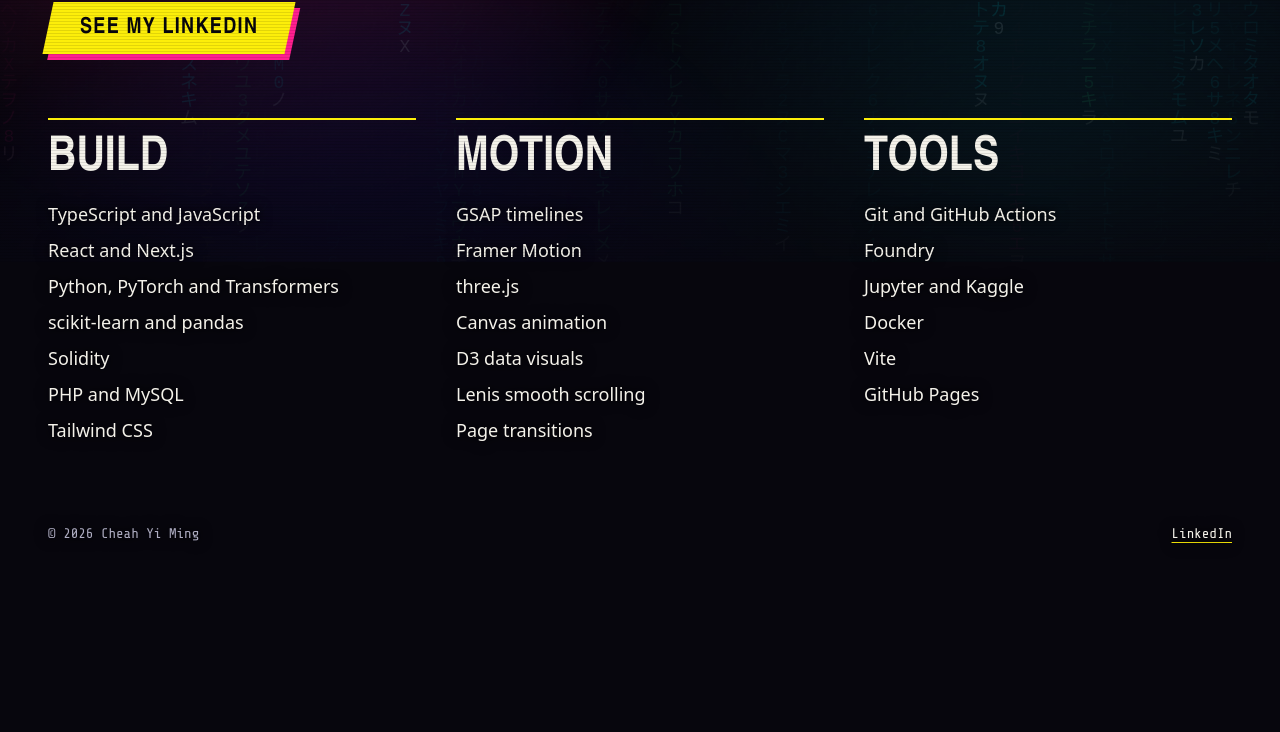
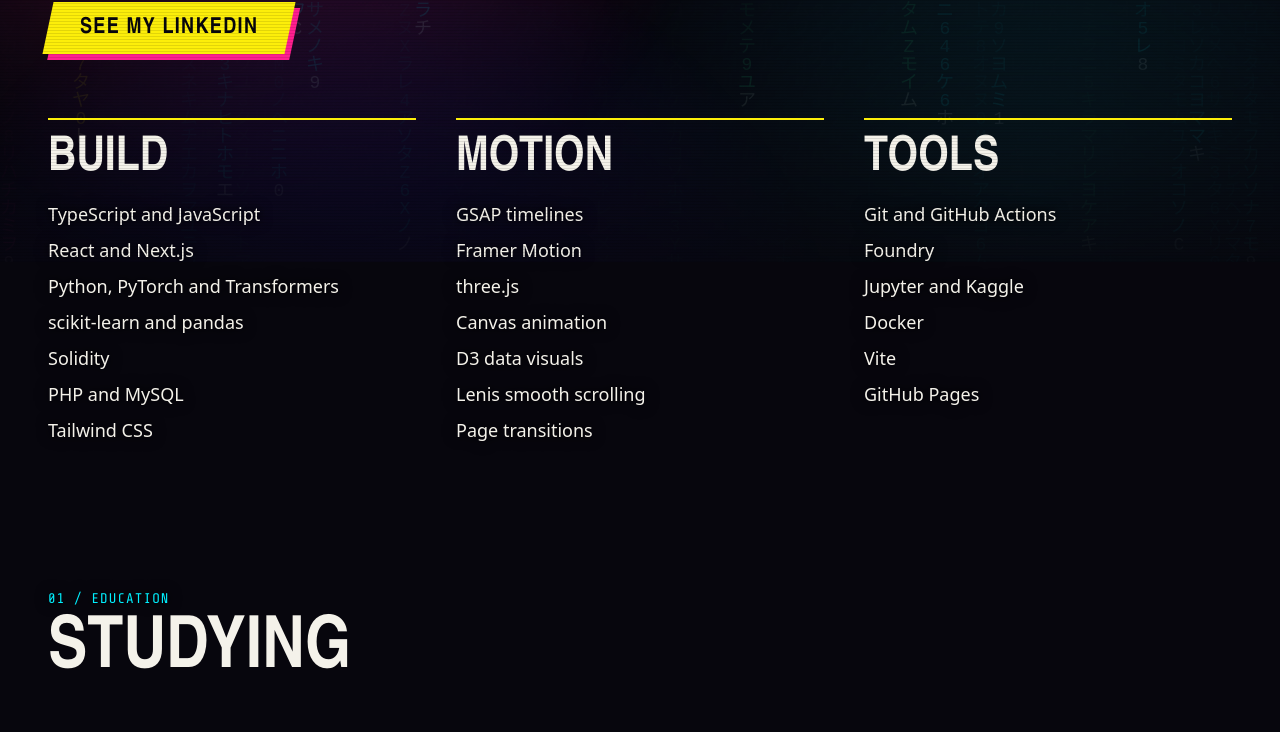
Before and after one commit to MaosterM/Zone-Ming, a React (Vite) app: page /about in a window 1280 px wide. Shown: the part 538-1270 px from the top of the page. Before the commit the page ends 1098 px from the top, so only its background shows below. Built offline with nearby package versions, Linux system fonts and the light colour scheme; a web font is replaced by a local one.

Commit message:
feat(about): add the new sections below skills

```diff
--- a/src/pages/About.tsx
+++ b/src/pages/About.tsx
@@ -1,3 +1,4 @@
+import AboutSections from '../components/AboutSections'
 import ButtonLink from '../components/ButtonLink'
 import Heading from '../components/Heading'
 import StatusPanel from '../components/StatusPanel'
@@ -8,7 +9,7 @@ export default function About() {
   usePageTitle('About')
 
   return (
-    <div className="flex flex-1 flex-col gap-16 px-6 pt-28 pb-16 md:px-12">
+    <div className="flex flex-1 flex-col px-6 pt-28 md:px-12">
       <section className="grid gap-10 lg:grid-cols-[minmax(0,3fr)_minmax(0,2fr)] lg:gap-16">
         <div>
           <Heading as="h1" text="About" className="text-8xl leading-none md:text-[10rem]" />
@@ -30,7 +31,7 @@ export default function About() {
         </section>
       </section>
 
-      <section aria-labelledby="skills-heading">
+      <section aria-labelledby="skills-heading" className="mt-16">
         <h2 id="skills-heading" className="sr-only">
           Skills
         </h2>
@@ -47,6 +48,8 @@ export default function About() {
           ))}
         </div>
       </section>
+
+      <AboutSections />
     </div>
   )
 }
```
